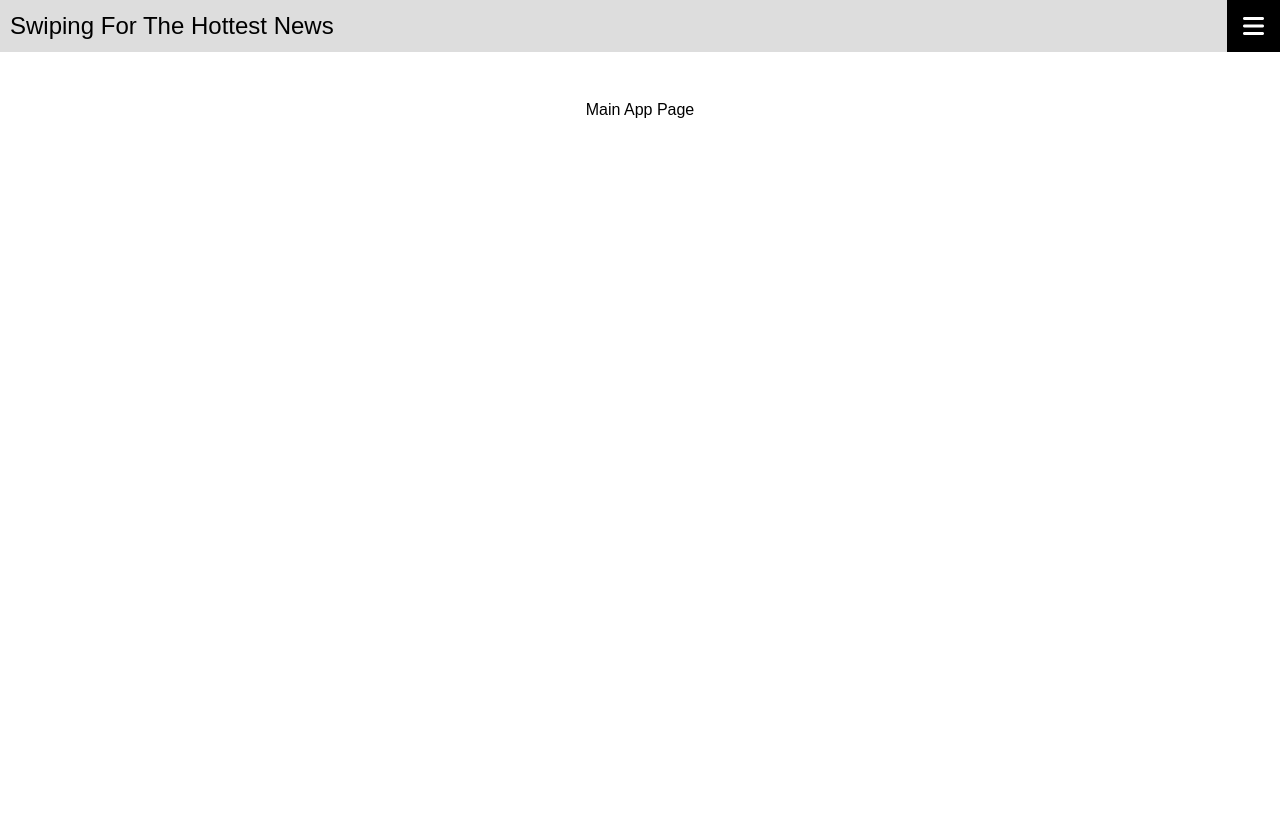
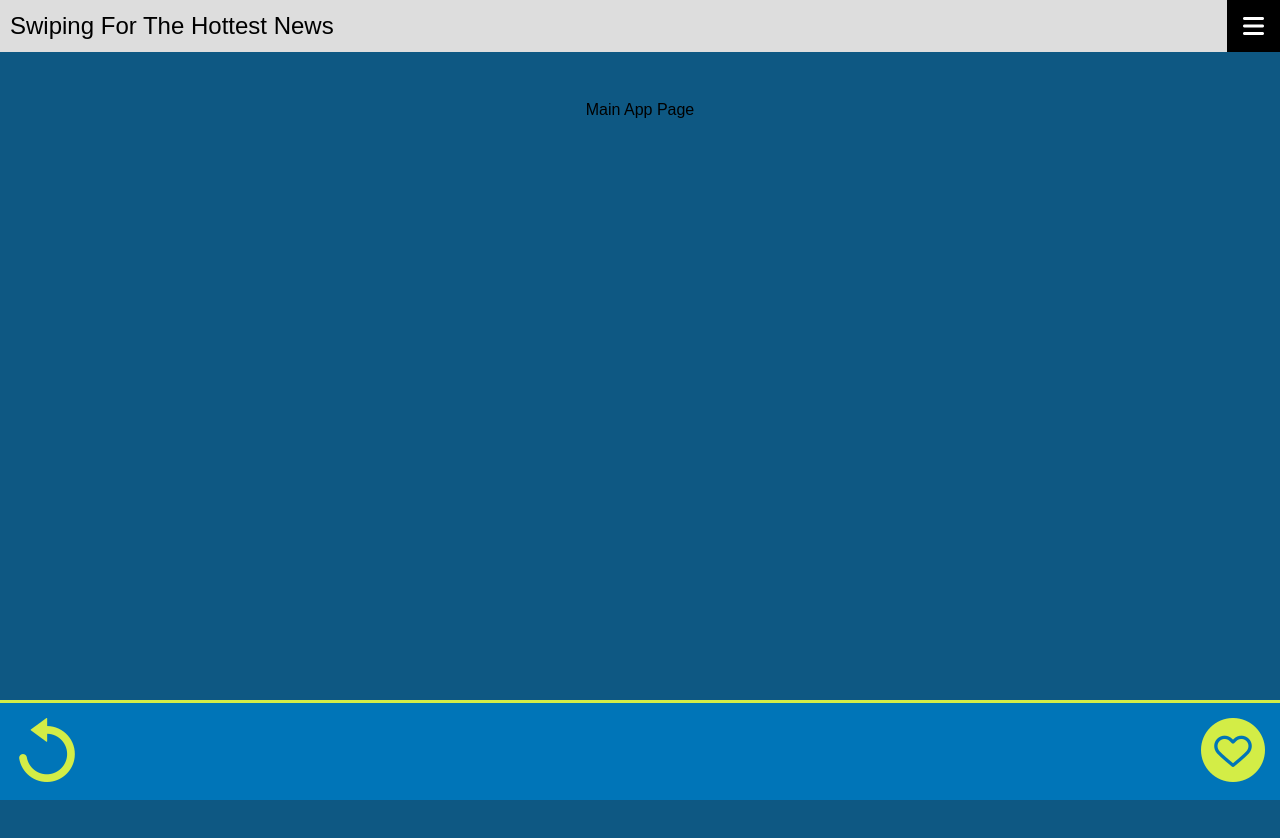
Before and after one commit to Alchemy-Frontpage/frontpage, a website with bundled scripts: page public/index.html in a window 1280 px wide. Before the commit the page ends 800 px from the top, so only its background shows below. Built offline with nearby package versions, Linux system fonts and the light colour scheme; a web font is replaced by a local one.

Commit message:
main page and footer styling in place

```diff
--- a/public/common/Footer.css
+++ b/public/common/Footer.css
@@ -6,3 +6,9 @@ footer nav {
 footer nav a {
     text-decoration: none;
 }
+
+footer {
+    background-color: #0075b8;
+    border-top: 3px solid #d2ec48;
+    padding: 15px;
+}
--- a/public/common/Footer.js
+++ b/public/common/Footer.js
@@ -6,8 +6,8 @@ class Footer extends Component {
         return /*html*/ `
             <footer>
                 <nav>
-                    <a href="./">Feed</a>
-                    <a href="./favorites">Faves</a>
+                    <a href="./"><img src="../assets/reload_yellow.png" alt="reload-icon"></a>
+                    <a href="./favorites"><img src="../assets/heart_yellow.png" alt="heart-icon"></a>
                 </nav>
             </footer>
         `;
--- a/public/home/App.js
+++ b/public/home/App.js
@@ -1,11 +1,15 @@
 import Component from '../Component.js';
 import Header from '../common/Header.js';
+import Footer from '../common/Footer.js';
 
 class App extends Component {
 
     onRender(dom) {
         const header = new Header();
         dom.prepend(header.renderDOM());
+
+        const footer = new Footer();
+        dom.appendChild(footer.renderDOM());
     }
 
     renderHTML() {
@@ -15,6 +19,7 @@ class App extends Component {
                 <main>
                     <p>Main App Page</p>
                 </main>
+                <!-- footer goes here -->
             </div>
         `;
     }
--- a/public/index.html
+++ b/public/index.html
@@ -9,6 +9,7 @@
     <link rel="stylesheet" href="common/main.css">
     <link rel="stylesheet" href="home/App.css">
     <link rel="stylesheet" href="common/Header.css">
+    <link rel="stylesheet" href="common/Footer.css">
     <link rel="stylesheet" href="style.css">
     <link href="https://fonts.googleapis.com/css?family=Calistoga|News+Cycle&display=swap" rel="stylesheet">
 </head>
--- a/public/style.css
+++ b/public/style.css
@@ -1,10 +1,23 @@
 body, html {
     font-family: 'News Cycle', sans-serif;
+    background-color: #0e5883;
+    height: 100vw;
 }
+
+footer {
+    position: fixed;
+    left: 0;
+    bottom: 0;
+    width: 100%;
+}
+
+
 
 h1 {
     font-family: 'Calistoga', cursive;
 }
+
+
 
 /*
 
```
Also changed, not shown: public/assets/color-palette.png (renamed from assets/color-palette.png), public/assets/heart.png (added), public/assets/heart_yellow.png (added), public/assets/reload.png (added), public/assets/reload_yellow.png (added), public/assets/wire-frames_frontpage@3x.png (renamed from assets/wire-frames_frontpage@3x.png).
